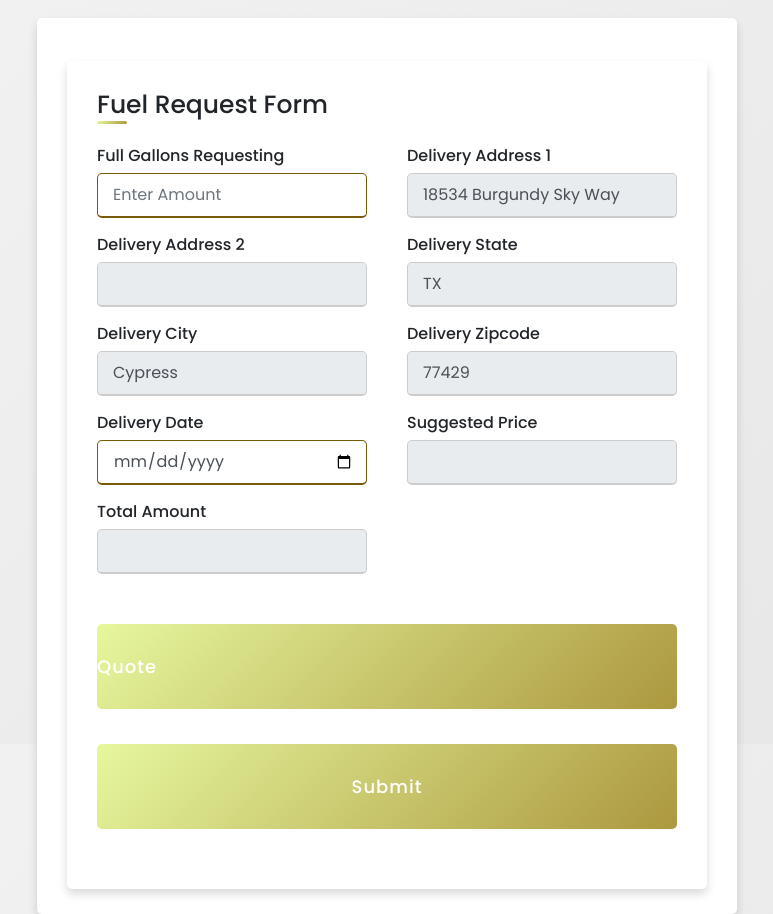
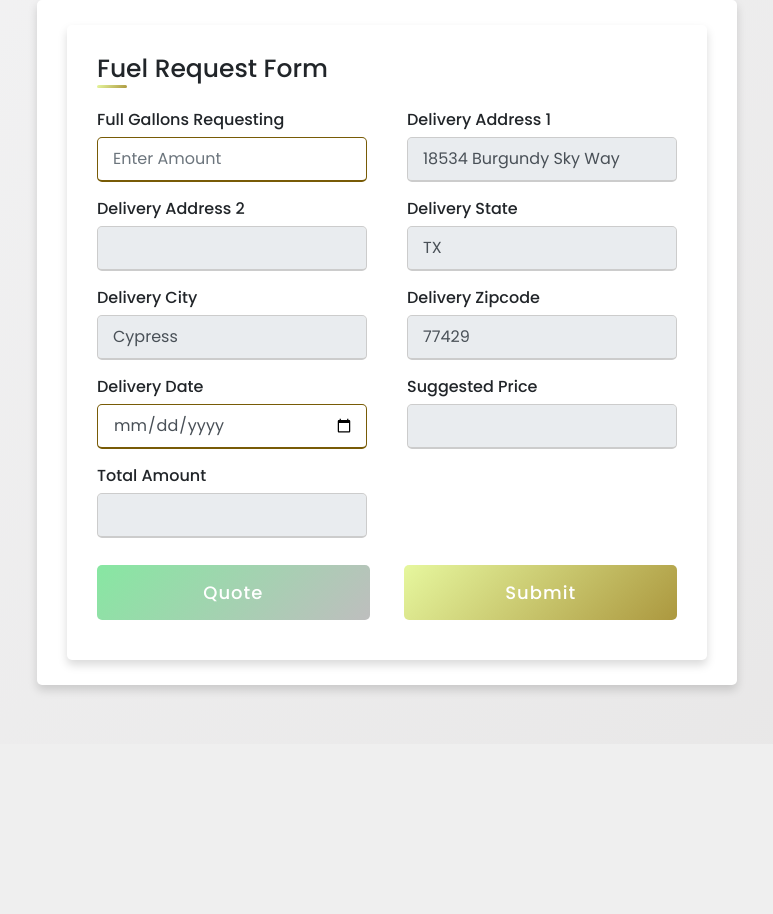
Before and after one commit to S0NNYD/Quoil, a Flask app: page /form in a window 1280 px wide. Shown: the part 56-970 px from the top of the page, without its empty margins (253-1026 px from the left). After the commit the page ends 751 px from the top, so only its background shows below. Run offline with Flask 3, Linux system fonts and the light colour scheme; a user stored in the database is signed in; some libraries are stand-ins or nearby versions.

Commit message:
style : css update on fuel request form

```diff
--- a/website/templates/form.html
+++ b/website/templates/form.html
@@ -15,12 +15,11 @@
     height: 100vh;
     justify-content: center;
     align-items: center;
-
     background: linear-gradient(135deg, #f3f3f4, #e7e6e6);
   }
 
   .container {
-    margin-top: 18px;
+    /* margin-top: 18px; */
     max-width: 700px;
     width: 100%;
     background-color: #fff;
@@ -88,7 +87,7 @@
 
   form .category {
     display: flex;
-    width: 80%;
+    width: 100%;
     margin: 14px 0;
     justify-content: space-between;
   }
@@ -100,13 +99,13 @@
   }
 
   .button {
-    height: 85px;
-    margin: 35px 0
+    width: 47%;
+    height: 55px;
   }
 
   .button input {
+    width: 100%;
     height: 100%;
-    width: 100%;
     border-radius: 5px;
     border: none;
     color: #fff;
@@ -118,9 +117,34 @@
     background: linear-gradient(135deg, #e6f79e, #ac983f);
   }
 
+  #quoteBtn{
+    width: 47%;
+    height: 55px;
+    border-radius: 5px;
+    border: none;
+    color: #fff;
+    font-size: 18px;
+    font-weight: 500;
+    letter-spacing: 1px;
+    cursor: pointer;
+    transition: all 0.3s ease;
+    background: linear-gradient(135deg, #87e7a2, #bebebe);
+    margin-bottom: 15px;
+  }
+
+  #quoteBtn:hover {
+    /* transform: scale(0.99); */
+    background: linear-gradient(-135deg, #e6abab, #106c2a);
+  }
+
   .button input:hover {
     /* transform: scale(0.99); */
     background: linear-gradient(-135deg, #ac983f, #e6f79e);
+  }
+
+  .buttons{
+    display: flex;
+    justify-content: space-between;
   }
 
   @media(max-width: 584px) {
@@ -216,11 +240,12 @@
             </div>
           </div>
       </div>
-      <div class="button" id="quoteBtn">
-        <input type="quote" value="Quote">
-      </div>
-      <div class="button">
-        <input type="submit" value="Submit">
+
+      <div class="buttons">
+        <input id="quoteBtn" type="button" value="Quote">
+        <div class="button">
+          <input type="submit" value="Submit">
+        </div>
       </div>
       </form>
     </div>
```
Also changed, not shown: instance/database.db.
